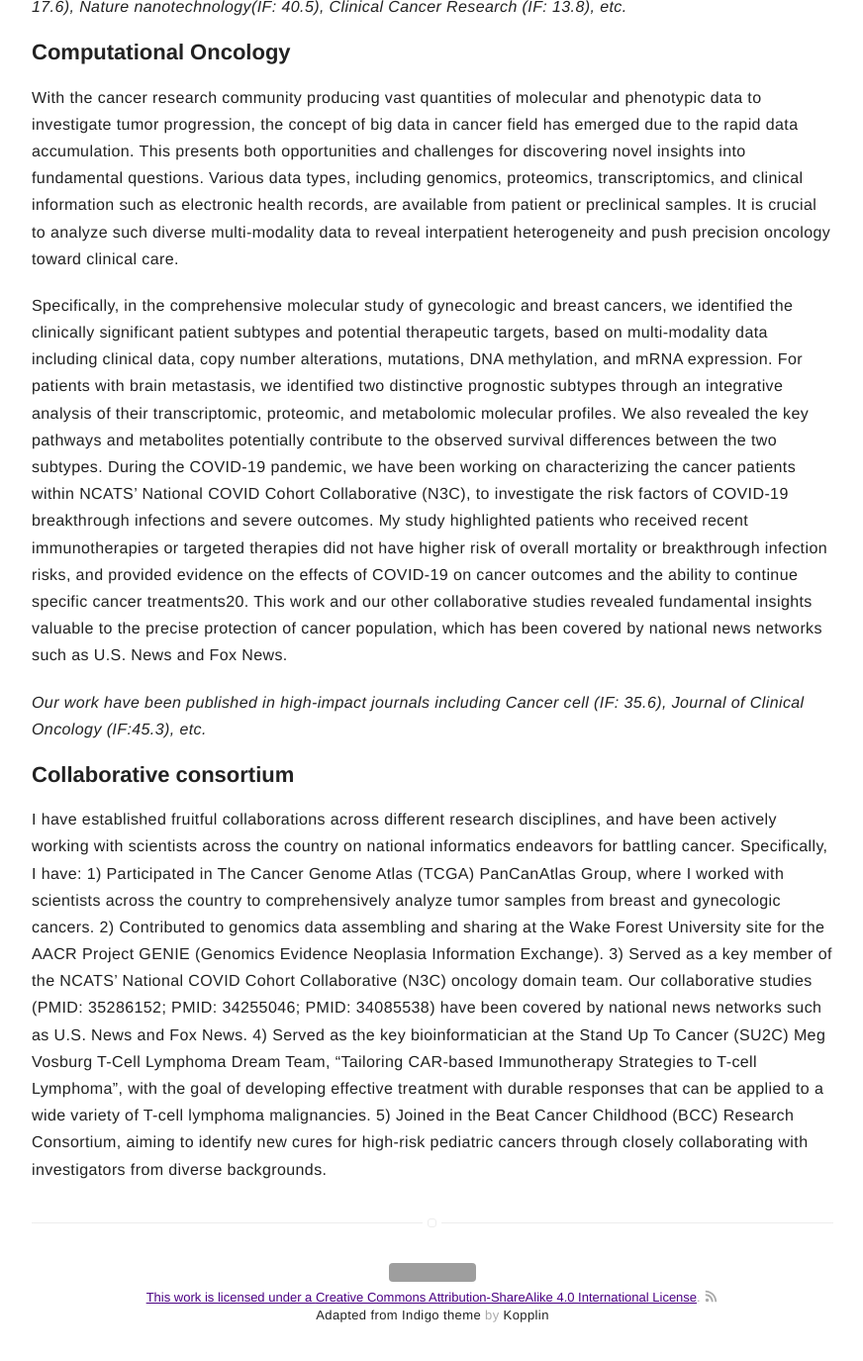
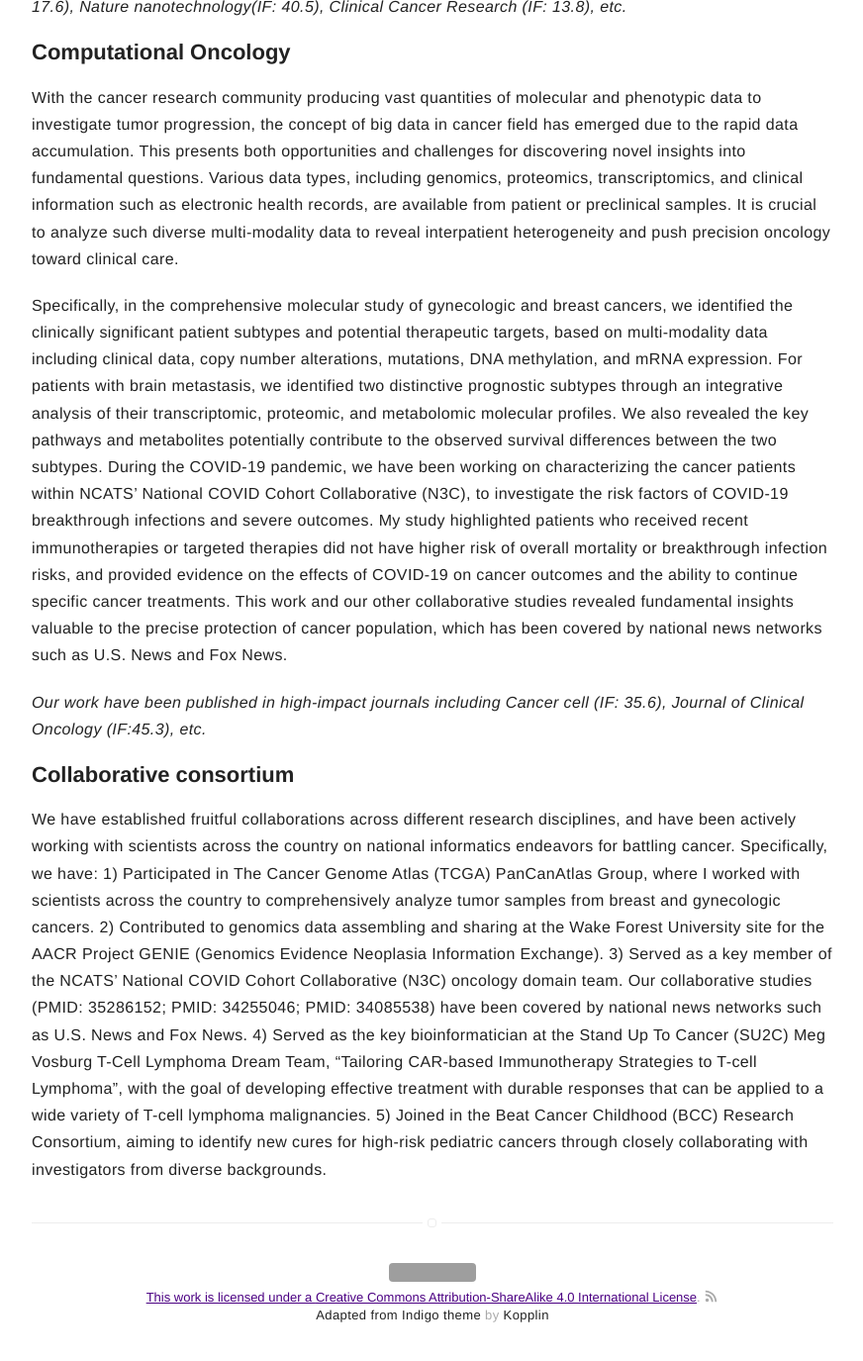
Before and after one commit to QSong-github/SongLab, a Jekyll site: the page built from pages/research.md, in a window 1280 px wide and 1400 px high, scrolled down 1705 px. Shown: the top 1375 px of the window at 99% size, without its empty margins (203-1075 px from the left). Built offline with Jekyll 4.4.1, drawn with Linux system fonts in a browser that asks for light colours; some of the changed text lies outside the part shown; grey boxes are pictures that could not be loaded.

Commit message:
Update research.md

```diff
--- a/pages/research.md
+++ b/pages/research.md
@@ -31,10 +31,10 @@ _Our stuides have been published in high-impact journals including Journal of Ex
 
 With the cancer research community producing vast quantities of molecular and phenotypic data to investigate tumor progression, the concept of big data in cancer field has emerged due to the rapid data accumulation. This presents both opportunities and challenges for discovering novel insights into fundamental questions. Various data types, including genomics, proteomics, transcriptomics, and clinical information such as electronic health records, are available from patient or preclinical samples. It is crucial to analyze such diverse multi-modality data to reveal interpatient heterogeneity and push precision oncology toward clinical care.
 
-Specifically, in the comprehensive molecular study of gynecologic and breast cancers, we identified the clinically significant patient subtypes and potential therapeutic targets, based on multi-modality data including clinical data, copy number alterations, mutations, DNA methylation, and mRNA expression. For patients with brain metastasis, we identified two distinctive prognostic subtypes through an integrative analysis of their transcriptomic, proteomic, and metabolomic molecular profiles. We also revealed the key pathways and metabolites potentially contribute to the observed survival differences between the two subtypes. During the COVID-19 pandemic, we have been working on characterizing the cancer patients within NCATS’ National COVID Cohort Collaborative (N3C), to investigate the risk factors of COVID-19 breakthrough infections and severe outcomes. My study highlighted patients who received recent immunotherapies or targeted therapies did not have higher risk of overall mortality or breakthrough infection risks, and provided evidence on the effects of COVID-19 on cancer outcomes and the ability to continue specific cancer treatments20. This work and our other collaborative studies revealed fundamental insights valuable to the precise protection of cancer population, which has been covered by national news networks such as U.S. News and Fox News.
+Specifically, in the comprehensive molecular study of gynecologic and breast cancers, we identified the clinically significant patient subtypes and potential therapeutic targets, based on multi-modality data including clinical data, copy number alterations, mutations, DNA methylation, and mRNA expression. For patients with brain metastasis, we identified two distinctive prognostic subtypes through an integrative analysis of their transcriptomic, proteomic, and metabolomic molecular profiles. We also revealed the key pathways and metabolites potentially contribute to the observed survival differences between the two subtypes. During the COVID-19 pandemic, we have been working on characterizing the cancer patients within NCATS’ National COVID Cohort Collaborative (N3C), to investigate the risk factors of COVID-19 breakthrough infections and severe outcomes. My study highlighted patients who received recent immunotherapies or targeted therapies did not have higher risk of overall mortality or breakthrough infection risks, and provided evidence on the effects of COVID-19 on cancer outcomes and the ability to continue specific cancer treatments. This work and our other collaborative studies revealed fundamental insights valuable to the precise protection of cancer population, which has been covered by national news networks such as U.S. News and Fox News.
 
 _Our work have been published in high-impact journals including Cancer cell (IF: 35.6), Journal of Clinical Oncology (IF:45.3), etc._
 
 ## Collaborative consortium
 
-I have established fruitful collaborations across different research disciplines, and have been actively working with scientists across the country on national informatics endeavors for battling cancer. Specifically, I have: 1) Participated in The Cancer Genome Atlas (TCGA) PanCanAtlas Group, where I worked with scientists across the country to comprehensively analyze tumor samples from breast and gynecologic cancers. 2) Contributed to genomics data assembling and sharing at the Wake Forest University site for the AACR Project GENIE (Genomics Evidence Neoplasia Information Exchange). 3) Served as a key member of the NCATS’ National COVID Cohort Collaborative (N3C) oncology domain team. Our collaborative studies (PMID: 35286152; PMID: 34255046; PMID: 34085538) have been covered by national news networks such as U.S. News and Fox News. 4) Served as the key bioinformatician at the Stand Up To Cancer (SU2C) Meg Vosburg T-Cell Lymphoma Dream Team, “Tailoring CAR-based Immunotherapy Strategies to T-cell Lymphoma”, with the goal of developing effective treatment with durable responses that can be applied to a wide variety of T-cell lymphoma malignancies. 5) Joined in the Beat Cancer Childhood (BCC) Research Consortium, aiming to identify new cures for high-risk pediatric cancers through closely collaborating with investigators from diverse backgrounds.
+We have established fruitful collaborations across different research disciplines, and have been actively working with scientists across the country on national informatics endeavors for battling cancer. Specifically, we have: 1) Participated in The Cancer Genome Atlas (TCGA) PanCanAtlas Group, where I worked with scientists across the country to comprehensively analyze tumor samples from breast and gynecologic cancers. 2) Contributed to genomics data assembling and sharing at the Wake Forest University site for the AACR Project GENIE (Genomics Evidence Neoplasia Information Exchange). 3) Served as a key member of the NCATS’ National COVID Cohort Collaborative (N3C) oncology domain team. Our collaborative studies (PMID: 35286152; PMID: 34255046; PMID: 34085538) have been covered by national news networks such as U.S. News and Fox News. 4) Served as the key bioinformatician at the Stand Up To Cancer (SU2C) Meg Vosburg T-Cell Lymphoma Dream Team, “Tailoring CAR-based Immunotherapy Strategies to T-cell Lymphoma”, with the goal of developing effective treatment with durable responses that can be applied to a wide variety of T-cell lymphoma malignancies. 5) Joined in the Beat Cancer Childhood (BCC) Research Consortium, aiming to identify new cures for high-risk pediatric cancers through closely collaborating with investigators from diverse backgrounds.
```
Also changed, not shown: other parts of pages/research.md (+1 -1 lines).
